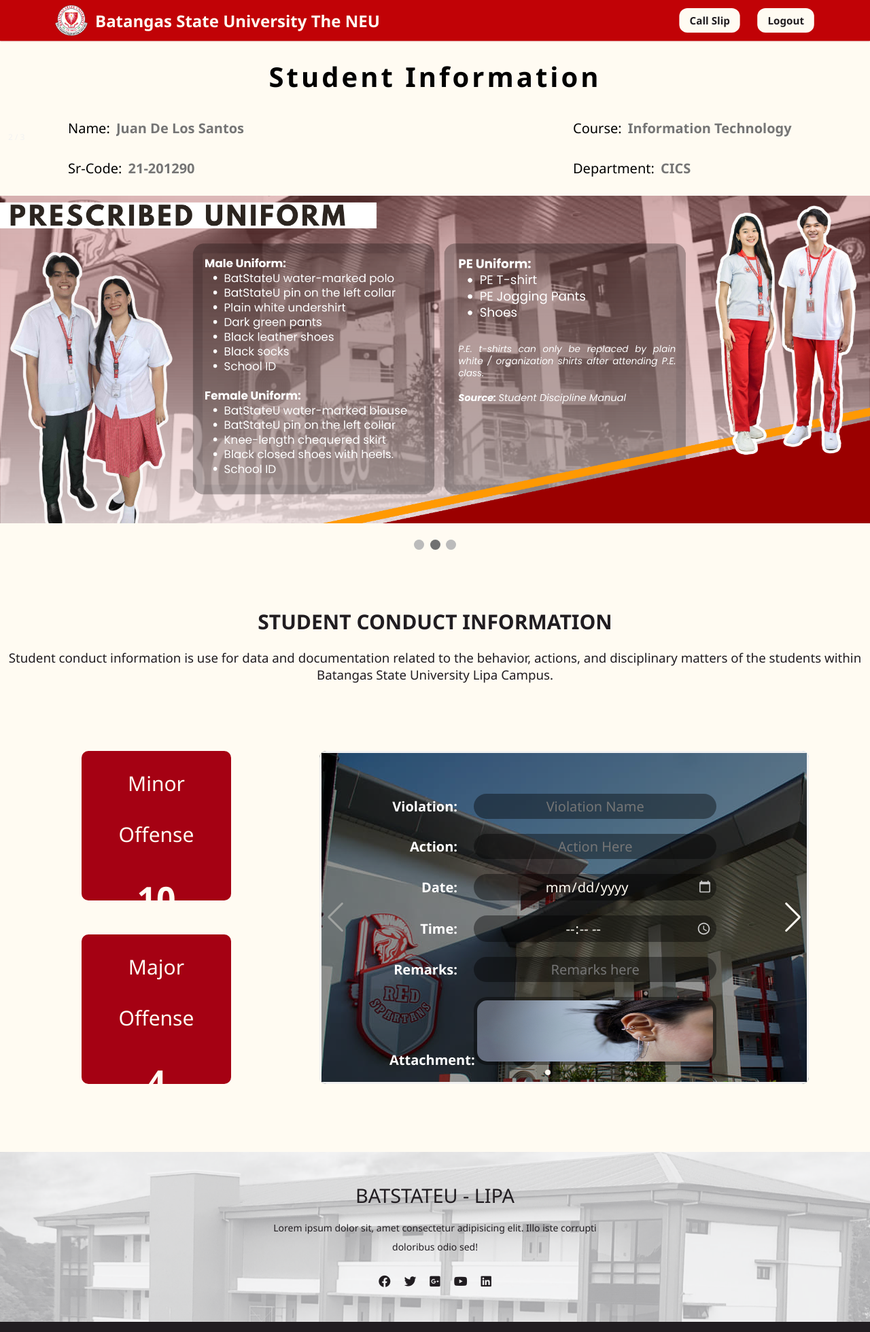
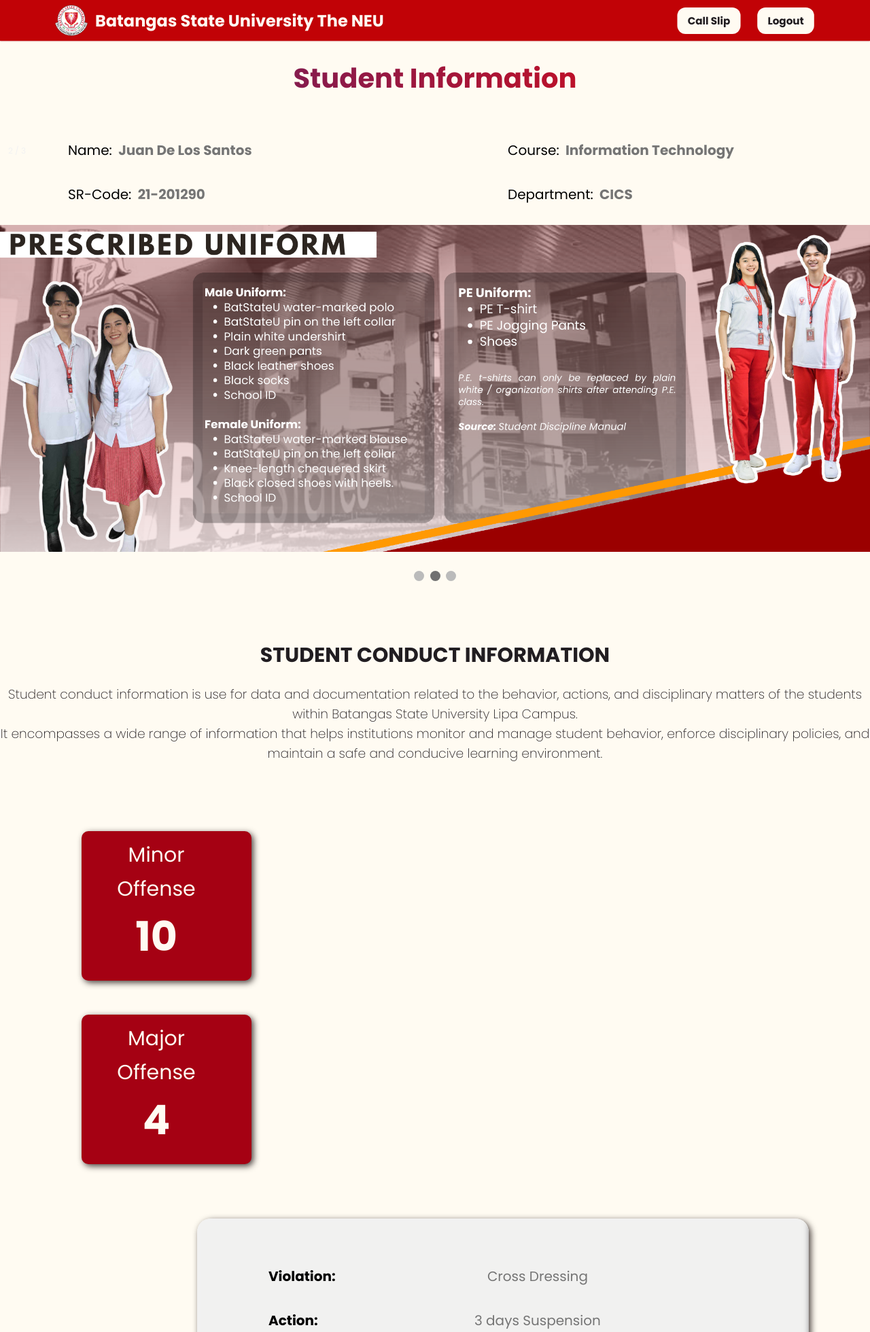
Before and after one commit to niellecuevas/sia-project, a PHP site: page /html/studentHomepage.html in a window 1280 px wide. Shown: the top 1960 px of the page at 68% size. Run offline with PHP 8.4, Linux system fonts and the light colour scheme.

Commit message:
1st edited student homepage

```diff
--- a/SIA FINAL PROJECT/adminDashboard.php
+++ b/SIA FINAL PROJECT/adminDashboard.php
@@ -12,7 +12,7 @@
 	<link rel="stylesheet" href="css/newDashboard.css">
 	<script src="https://cdnjs.cloudflare.com/ajax/libs/Chart.js/2.5.0/Chart.min.js"></script>
 	<link rel="stylesheet" href="css/app.css">
-	<title>BatStateU</title>
+	<title>Student Conduct Management System Admin Dashboard</title>
 	<link rel="icon" href="img/BSULogo.png" sizes="32x32" type="image/png">
 </head>
 <body>
--- a/SIA FINAL PROJECT/changepassword.php
+++ b/SIA FINAL PROJECT/changepassword.php
@@ -10,7 +10,7 @@
 	<title>Generate Report Student Conduct Management System</title>
 </head>
 <body>
-<!-- Generate Report Form  -->
+<!-- Change Password -->
     <section class="container">
         <div class="overview">
             <h1>Change Password</h1>
--- a/SIA FINAL PROJECT/css/studhome.css
+++ b/SIA FINAL PROJECT/css/studhome.css
@@ -1,7 +1,5 @@
-@font-face {
-  font-family: thisfont;
-  src: url(../font-awesome-4.7.0/fonts/fontawesome-webfont.ttf);
-}
+/* Import Google font - Poppins */
+@import url("https://fonts.googleapis.com/css2?family=Poppins:wght@200;300;400;500;600;700&display=swap");
 
 * {
   margin: 0;
@@ -37,6 +35,17 @@ header{
   z-index: 99;
   box-shadow: 0 0 2px #a50113;
   background-color: #c10206;
+}
+
+.overview{
+  padding-bottom: 2%;
+  font-size: 20px;
+  font-weight: 600;
+  background-image: linear-gradient(to left, #f50606, #4c2672);
+  color: transparent;
+  background-clip: text;
+  -webkit-background-clip: text;
+  text-align: center;
 }
 
 
@@ -247,6 +256,7 @@ label {
   .info {
     font-size: medium;
     justify-content: space-between;
+    border: none;
   }
 
   label {
@@ -344,9 +354,10 @@ img {vertical-align: middle;}
 
 .offense-container {
   display: flex;
-  width: 220px;
+  width: 250px;
   flex-direction: column;
   background-color: #a50113;
+  box-shadow: 3px 3px 10px rgba(12, 0, 0, 0.751);
   margin-left: 120px;
   margin-top: 80px;
   border-radius: 10px;
@@ -358,7 +369,7 @@ img {vertical-align: middle;}
   height: 200px;
   margin: 10px;
   text-align: center;
-  line-height: 75px;
+  line-height: 50px;
   font-size: 30px;
   float: left;
 }
@@ -368,29 +379,33 @@ img {vertical-align: middle;}
 }
 
 .num {
-  font-size: 50px;
+  font-size: 60px;
+  text-align: center;
   font-weight: bolder;
   padding-top: 20px;
 }
 
-
-
 .openingText {
   margin-top: 80px;
 }
-
 
 .offenses-container {
   float: left;
 }
 .swiper {
   float: right;
-  height: 490px;
-  width: 720px;
+  height: 550px;
+  width: 900px;
   background-size: cover;
   margin-top: 80px;
   margin-right: 100px;
-  border-radius: 10px;
+  border-radius: 20px;
+  box-shadow: 3px 3px 10px rgba(12, 0, 0, 0.751);
+  padding: 20px;
+  display: flex;
+  align-items: center;
+  justify-content: space-around;
+  transition: transform 0.3s ease-in-out;
 }
 
 section {
@@ -485,13 +500,14 @@ footer{
 
 .swiper-slide {
   background-color: rgb(0,0,0); /* Fallback color */
-  background-color: rgba(0,0,0, 0.4); /* Black w/opacity/see-through */
+  background-color: #f1f1f0; /* Black w/opacity/see-through */
   color: white;
+  box-shadow: 3px 3px 10px rgba(12, 0, 0, 0.751);
   font-weight: bold;
-  border: 3px solid #f1f1f1;
+  border: 5px solid #f1f1f1;
   position: absolute;
   top: 50%;
-  left: 50%;
+  left: 80%;
   transform: translate(-50%, -50%);
   z-index: 2;
   width: 200px;
@@ -499,23 +515,25 @@ footer{
 }
 
 .conductInfo {
+  background-color: #f1f1f0;
   border: none;
-  border-radius: 20px;
-  color: #fffbf2;
+  color: #f1f1f0;
   font-size: 20px;
   padding-left: 10px;
   padding: 5px;
-  background-color: rgb(0,0,0); /* Fallback color */
-  background-color: rgba(0,0,0, 0.4);
   width: 50%;
   display: inline;
   text-align: center;
   margin-left: 20px;
+  outline: none;
 }
 
 .lbl {
   width: 100px;
   display: inline-block;
+  color: #000;
+  padding-top: 2px;
+  padding-right: 150px;
 
 }
 
@@ -529,10 +547,6 @@ footer{
 
 .swiper-pagination-bullet-active {
   background-color: #fffbf2 !important;
-}
-
-.swiper-wrapper {
-  background-image: url(../studHomeImg/bsu-img.jpg);
 }
 
 input[type="date"]::-webkit-calendar-picker-indicator {
@@ -556,9 +570,6 @@ input[type="time"]::-webkit-calendar-picker-indicator:hover {
 @media (max-width: 600px){
   .swiper {
     width: 320px;
-
-
-
   }
 
   .conductInfo {
@@ -572,7 +583,6 @@ input[type="time"]::-webkit-calendar-picker-indicator:hover {
     margin-left: 10%;
     display: inline-block;
     font-size: medium;
-
   }
 
 
--- a/SIA FINAL PROJECT/html/studentHomepage.html
+++ b/SIA FINAL PROJECT/html/studentHomepage.html
@@ -7,6 +7,8 @@
         <link rel="icon" href="img/BSULogo.png" sizes="32x32" type="image/png">
         <!--studhome.css -->
         <link rel="stylesheet" href="../css/studhome.css">
+        <!--generate report.css -->
+        <link rel="stylesheet" href="../css/generatereport.css">
         <!-- Link Swiper's CSS -->
         <link rel="stylesheet" href="https://cdn.jsdelivr.net/npm/swiper@11/swiper-bundle.min.css" />
         <!-- font-awesome -->
@@ -40,26 +42,25 @@
       <!---------------TOP NAVIGATION END----------------->
 
       <!------------- STUDENT INFORMATON STARTS ------------------>
-       <div class="container">
         <div class="banner">
-          <div class="banner-text">
+          <div class="overview">
             <h1>Student Information</h1>
           </div>
           <div class="studInfo" >
           <div class="nameNsrcode">
             <form>
               <label for="name">Name:</label>
-              <input type="text" class="info" id="name" name="name" placeholder="Juan De Los Santos"><br><br>
-              <label for="srcode" id="adjustSrcode">Sr-Code:</label>
-              <input type="text"  class="info" id="srcode" name="srcode" placeholder="21-201290"><br><br>
+              <input type="text" class="info" id="name" name="name" placeholder="Juan De Los Santos" readonly><br><br>
+              <label for="srcode" id="adjustSrcode">SR-Code:</label>
+              <input type="text"  class="info" id="srcode" name="srcode" placeholder="21-201290" readonly><br><br>
             </form>
             </div>
           <div class="courseNdept">
              <form>
             <label for="course">Course:</label>
-            <input type="text" class="info" id="course" name="course" placeholder="Information Technology"><br><br>
+            <input type="text" class="info" id="course" name="course" placeholder="Information Technology" readonly><br><br>
             <label for="department" id="adjustDept">Department:</label>
-            <input type="text" class="info" id="department" name="department" placeholder="CICS"><br><br>
+            <input type="text" class="info" id="department" name="department" placeholder="CICS" readonly><br><br>
              </form>
           </div>
         </div>
@@ -101,7 +102,8 @@
         <!----------- STUDENT CONDUCT INFORMATION START----------------->
   <div class="openingText">
         <h1 id="titleVio" data-aos="fade-up">STUDENT CONDUCT INFORMATION</h1>
-        <h3 id="secondTitle" data-aos="fade-up">Student conduct information is use for data and documentation related to the behavior, actions, and disciplinary matters of the students within Batangas State University Lipa Campus.</h3>
+        <h3 id="secondTitle" data-aos="fade-up">Student conduct information is use for data and documentation related to the behavior, actions, and disciplinary matters of the students within Batangas State University Lipa Campus. <br>
+        It encompasses a wide range of information that helps institutions monitor and manage student behavior, enforce disciplinary policies, and maintain a safe and conducive learning environment.</h3>
   </div>
 
 <section>
@@ -121,17 +123,17 @@
     <form>
       <div class="violationInfo">
           <label for="violation" class="lbl">Violation:</label>
-          <input type="text" class="conductInfo" id="violation" name="violation" placeholder="Violation Name"><br><br>
+          <input type="text" class="conductInfo" id="violation" name="violation" placeholder="Cross Dressing" readonly><br><br>
           <label for="action" id="adjustSrcode" class="lbl">Action:</label>
-          <input type="text" class="conductInfo" id="action" name="action" placeholder="Action Here"><br><br>
+          <input type="text" class="conductInfo" id="action" name="action" placeholder="3 days Suspension" readonly><br><br>
           <label for="date" class="lbl">Date:</label>
-          <input type="date" class="conductInfo" id="date" name="date" placeholder="mm-dd-yyyy"><br><br>
+          <input type="text" class="conductInfo" id="date" name="date" placeholder="10-20-2023" readonly><br><br>
           <label for="time" class="lbl" id="time">Time:</label>
-          <input type="time" class="conductInfo" id="time" name="time" placeholder="00:00:00"><br><br>
+          <input type="text" class="conductInfo" id="time" name="time" placeholder="02:30 PM" readonly><br><br>
           <label for="remarks" class="lbl" id="remarks">Remarks:</label>
-          <input type="text" class="conductInfo" id="remarks" name="remarks" placeholder="Remarks here"><br><br>
-          <label for="attachment" class="lbl" id="attachment">Attachment:</label>
-        <input type="image" src="studHomeImg/violation.jpg" class="conductInfo" alt="violationImage" width="80" height="100">
+          <input type="text" class="conductInfo" id="remarks" name="remarks" placeholder="Kung ano gusto mo" readonly><br><br>
+          <label for="attachment" class="lbl" id="attachment">Attachment: </label>
+        <input type="image" src="../img/studHomeImg/violation.jpg" class="conductInfo" alt="violationImage" width="80" height="100" readonly>
         </div>
     </form>
     </div>
@@ -140,17 +142,17 @@
       <form>
         <div class="violationInfo">
           <label for="violation" class="lbl">Violation:</label>
-          <input type="text" class="conductInfo" id="violation" name="violation" placeholder="Violation Name"><br><br>
+          <input type="text" class="conductInfo" id="violation" name="violation" placeholder="Cutting Class" readonly><br><br>
           <label for="action" id="adjustSrcode" class="lbl">Action:</label>
-          <input type="text" class="conductInfo" id="action" name="action" placeholder="Action Here"><br><br>
+          <input type="text" class="conductInfo" id="action" name="action" placeholder="1 day suspension"readonly><br><br>
           <label for="date" class="lbl">Date:</label>
-          <input type="date" class="conductInfo" id="date" name="date" placeholder="mm-dd-yyyy"><br><br>
+          <input type="text" class="conductInfo" id="date" name="date" placeholder="11-29-2023"readonly><br><br>
           <label for="time" class="lbl" id="time">Time:</label>
-          <input type="time" class="conductInfo" id="time" name="time" placeholder="00:00:00"><br><br>
+          <input type="text" class="conductInfo" id="time" name="time" placeholder="11:00 PM"readonly><br><br>
           <label for="remarks" class="lbl" id="remarks">Remarks:</label>
-          <input type="text" class="conductInfo" id="remarks" name="remarks" placeholder="Remarks here"><br><br>
+          <input type="text" class="conductInfo" id="remarks" name="remarks" placeholder="Okay sige"readonly><br><br>
           <label for="attachment" class="lbl" id="attachment">Attachment:</label>
-        <input type="image" src="studHomeImg/violation.jpg" class="conductInfo" alt="violationImage" width="80" height="100">
+        <input type="image" src="../img/studHomeImg/violation.jpg" class="conductInfo" alt="violationImage" width="80" height="100" readonly>
           </div>
       </form>
       </div>
@@ -159,17 +161,17 @@
         <form>
           <div class="violationInfo">
             <label for="violation" class="lbl">Violation:</label>
-            <input type="text" class="conductInfo" id="violation" name="violation" placeholder="Violation Name"><br><br>
+            <input type="text" class="conductInfo" id="violation" name="violation" placeholder="Hair Cut" readonly><br><br>
             <label for="action" id="adjustSrcode" class="lbl">Action:</label>
-            <input type="text" class="conductInfo" id="action" name="action" placeholder="Action Here"><br><br>
+            <input type="text" class="conductInfo" id="action" name="action" placeholder="5 days Suspension" readonly><br><br>
             <label for="date" class="lbl">Date:</label>
-            <input type="date" class="conductInfo" id="date" name="date" placeholder="mm-dd-yyyy"><br><br>
+            <input type="text" class="conductInfo" id="date" name="date" placeholder="05-09-2023" readonly><br><br>
             <label for="time" class="lbl" id="time">Time:</label>
-            <input type="time" class="conductInfo" id="time" name="time" placeholder="00:00:00"><br><br>
+            <input type="text" class="conductInfo" id="time" name="time" placeholder="8:00 PM" readonly><br><br>
             <label for="remarks" class="lbl" id="remarks">Remarks:</label>
-            <input type="text" class="conductInfo" id="remarks" name="remarks" placeholder="Remarks here"><br><br>
+            <input type="text" class="conductInfo" id="remarks" name="remarks" placeholder="Kaya mo yan" readonly><br><br>
             <label for="attachment" class="lbl" id="attachment">Attachment:</label>
-          <input type="image" src="studHomeImg/violation.jpg" class="conductInfo" alt="violationImage" width="80" height="100">
+          <input type="image" src="../img/studHomeImg/violation.jpg" class="conductInfo" alt="violationImage" width="80" height="100" readonly>
             </div>
           </form>
         </div>
@@ -178,23 +180,23 @@
           <form>
             <div class="violationInfo">
               <label for="violation" class="lbl">Violation:</label>
-              <input type="text" class="conductInfo" id="violation" name="violation" placeholder="Violation Name"><br><br>
+              <input type="text" class="conductInfo" id="violation" name="violation" placeholder="Piercings/Tattoos" readonly><br><br>
               <label for="action" id="adjustSrcode" class="lbl">Action:</label>
-              <input type="text" class="conductInfo" id="action" name="action" placeholder="Action Here"><br><br>
+              <input type="text" class="conductInfo" id="action" name="action" placeholder="1 day suspension" readonly><br><br>
               <label for="date" class="lbl">Date:</label>
-              <input type="date" class="conductInfo" id="date" name="date" placeholder="mm-dd-yyyy"><br><br>
+              <input type="text" class="conductInfo" id="date" name="date" placeholder="12-25-2023" readonly><br><br>
               <label for="time" class="lbl" id="time">Time:</label>
-              <input type="time" class="conductInfo" id="time" name="time" placeholder="00:00:00"><br><br>
+              <input type="text" class="conductInfo" id="time" name="time" placeholder="09:23 AM" readonly><br><br>
               <label for="remarks" class="lbl" id="remarks">Remarks:</label>
-              <input type="text" class="conductInfo" id="remarks" name="remarks" placeholder="Remarks here"><br><br>
+              <input type="text" class="conductInfo" id="remarks" name="remarks" placeholder="Ayaw ko na" readonly><br><br>
               <label for="attachment" class="lbl" id="attachment">Attachment:</label>
-            <input type="image" src="studHomeImg/violation.jpg" class="conductInfo" alt="violationImage" width="80" height="100">
+            <input type="image" src="../img/studHomeImg/violation.jpg" class="conductInfo" alt="violationImage" width="80" height="100" readonly>
               </div>
             </form>
           </div>
   </div>
-  <div class="swiper-button-next" style="color:#fffbf2;"></div>
-  <div class="swiper-button-prev" style="color:#fffbf2;"></div>
+  <div class="swiper-button-next" style="color:#a50113;"></div>
+  <div class="swiper-button-prev" style="color:#a50113;"></div>
   <div class="swiper-pagination" ></div>
   </div>
 </section>
@@ -204,8 +206,11 @@
 <!---------------FOOTER STARTS--------------------->
 <footer>
   <div class="footer-content">
-      <h3>BATSTATEU - LIPA</h3>
-      <p>Lorem ipsum dolor sit, amet consectetur adipisicing elit. Illo iste corrupti doloribus odio sed!</p>
+      <h3><b>Contact Us</b></h3>
+      <p>If you have other question, you can contact us to the following websites<br>
+        <b>Email :</b> osd.lipa@g.batstate-u.edu.ph<br>
+        <b>Facebook : </b> OSD BatStateULipa<br>
+        <b>Address : </b> A. Tanco Drive, Marawoy, Lipa, Batangas</p>
       <ul class="socials">
           <li><a href="https://www.facebook.com/BatStateUTheNEU" target="_blank"><i class="fa-brands fa-facebook"></i></a></li>
           <li><a href="https://twitter.com/BatStateUTheNEU" target="_blank"><i class="fa-brands fa-twitter"></i></a></li>
@@ -215,13 +220,11 @@
       </ul>
   </div>
   <div class="footer-bottom">
-      <p>copyright &copy;2023 Batangas State University. designed by <span>SIAGTHREE</span></p>
+      <p>copyright &copy;2023 Batangas State University. designed by <span>Group 3</span></p>
   </div>
 </footer>
 
 <!-----------------FOOTER ENDS--------------------->
-
-
 
 
       <script>
```
Also changed, not shown: SIA FINAL PROJECT/studentHomepage.php (+43 -40 lines).
